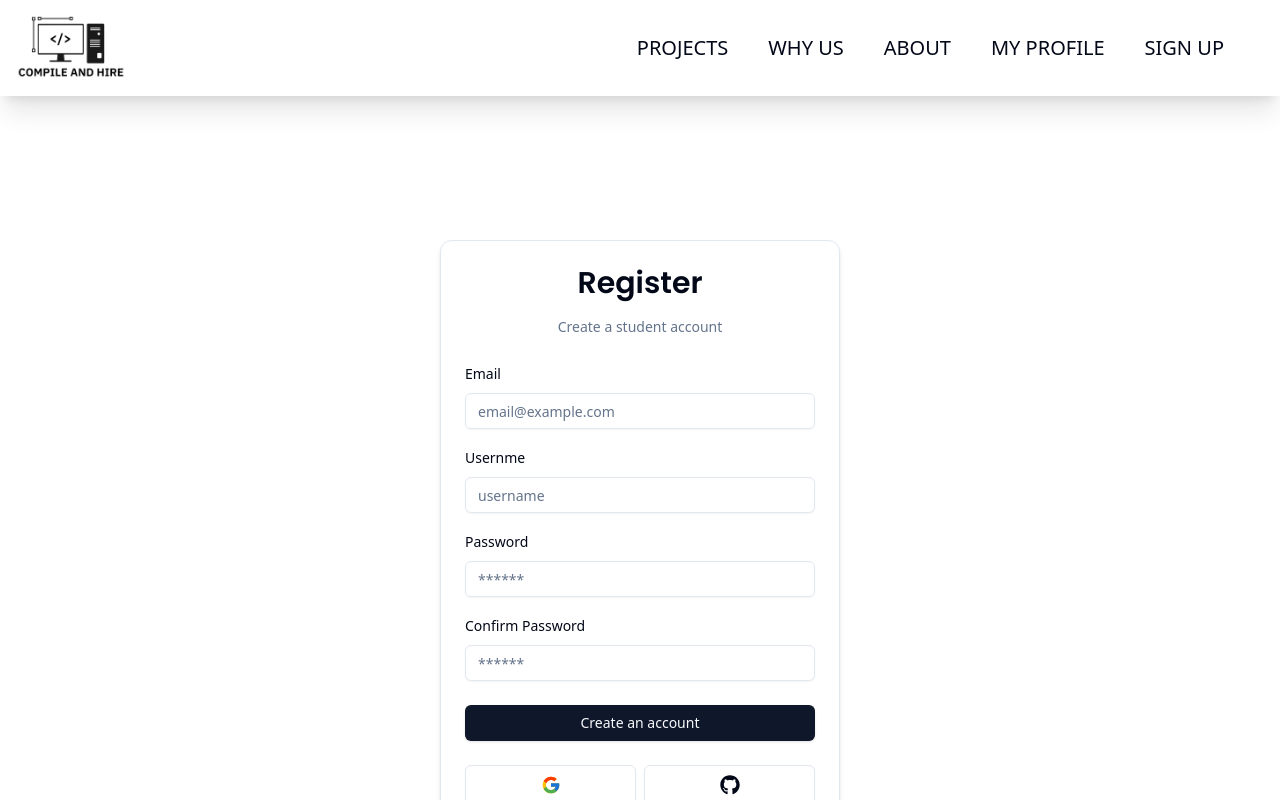
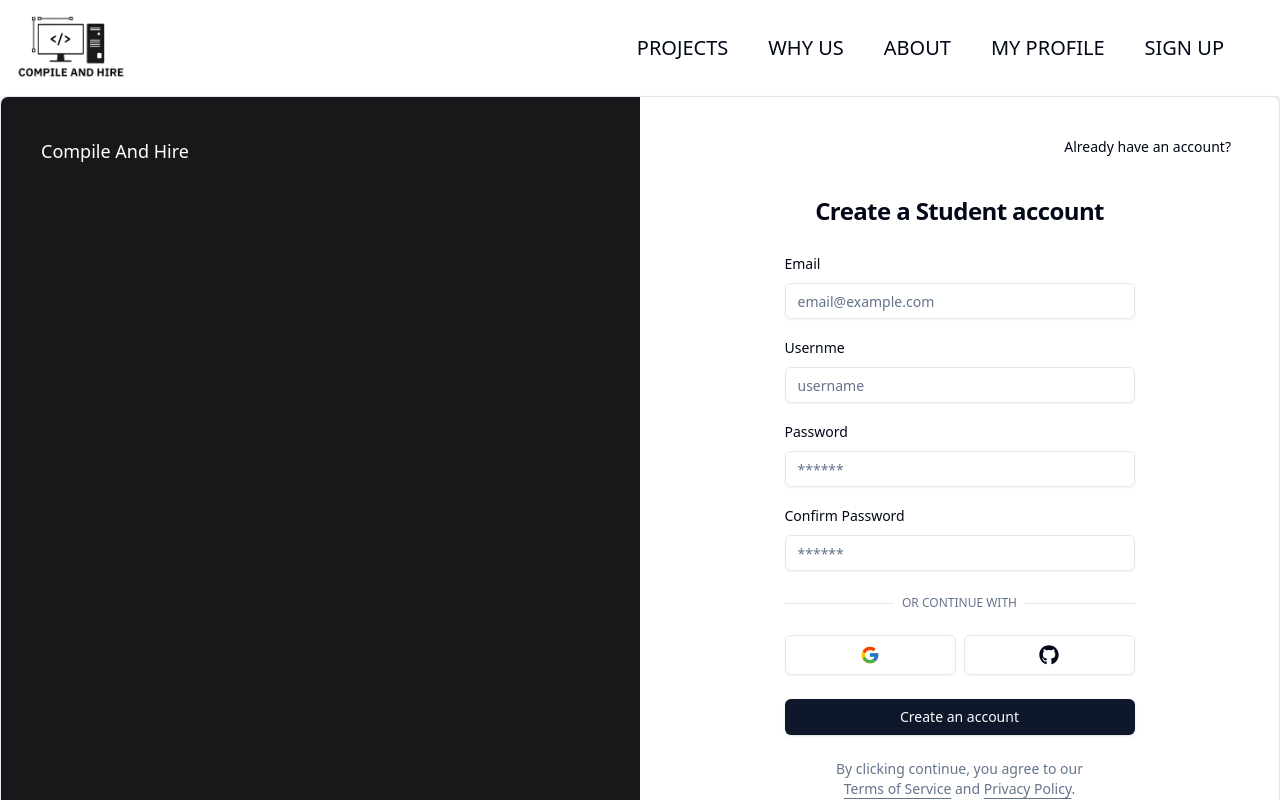
Before and after one commit to thomasbulll/Compile-And-Hire, a Next.js app: page /auth/student-register in a window 1280 px wide. Shown: the top 800 px of the page. Built offline with nearby package versions, Linux system fonts and the light colour scheme; no server answers.

Commit message:
Improve Student Signup aesthetics

```diff
--- a/app/auth/business-register/page.tsx
+++ b/app/auth/business-register/page.tsx
@@ -4,7 +4,7 @@ import { cn } from "@/lib/utils"
 import { buttonVariants } from "@/components/ui/button"
 import { BusinessRegisterForm } from '@/components/auth/business-register-form';
 
-export default function StudentRegisterPage() {
+export default function BusinessRegisterPage() {
   return (
     <div className="main flex justify-center items-center xl:flex-row flex-col gap-5">
       <div className="overflow-hidden rounded-[0.5rem] border bg-background shadow w-[1500px] pt-30">
--- a/app/auth/student-register/page.tsx
+++ b/app/auth/student-register/page.tsx
@@ -1,11 +1,83 @@
-'use client'
-
+import Image from "next/image"
+import Link from "next/link"
+import { cn } from "@/lib/utils"
+import { buttonVariants } from "@/components/ui/button"
 import { StudentRegisterForm } from '@/components/auth/student-register-form';
 
 export default function StudentRegisterPage() {
-    return (
-      <main className="main pt-36 flex justify-center items-center xl:flex-row flex-col gap-5">
-        <StudentRegisterForm />
-      </main>
-    );
+  return (
+    <div className="main flex justify-center items-center xl:flex-row flex-col gap-5">
+      <div className="overflow-hidden rounded-[0.5rem] border bg-background shadow w-[1500px] pt-30">
+        <div className="md:hidden">
+          <Image
+            src="/examples/authentication-light.png"
+            width={1280}
+            height={843}
+            alt="Authentication"
+            className="block dark:hidden"
+          />
+          <Image
+            src="/examples/authentication-dark.png"
+            width={1280}
+            height={843}
+            alt="Authentication"
+            className="hidden dark:block"
+          />
+        </div>
+        <div className="container relative hidden h-[800px] flex-col items-center justify-center md:grid lg:max-w-none lg:grid-cols-2 lg:px-0">
+          <Link
+            href="/auth/login"
+            className={cn(
+              buttonVariants({ variant: "ghost" }),
+              "absolute right-4 top-4 md:right-8 md:top-8"
+            )}
+          >
+            Already have an account?
+          </Link>
+          <div className="relative hidden h-full flex-col bg-muted p-10 text-white lg:flex dark:border-r">
+            <div className="absolute inset-0 bg-zinc-900" />
+            <div className="relative z-20 flex items-center text-lg font-medium">
+              Compile And Hire
+            </div>
+            {/* TODO: Add Testimony */}
+            <div className="relative z-20 mt-auto">
+              <blockquote className="space-y-2">
+                <p className="text-lg">
+                  {/* &ldquo;&rdquo; */}
+                </p>
+                <footer className="text-sm"></footer>
+              </blockquote>
+            </div>
+          </div>
+          <div className="lg:p-8">
+            <div className="mx-auto flex w-full flex-col justify-center space-y-6 sm:w-[350px]">
+              <div className="flex flex-col space-y-2 text-center">
+                <h1 className="text-2xl font-semibold tracking-tight">
+                  Create a Student account
+                </h1>
+              </div>
+              <StudentRegisterForm />
+              <p className="px-8 text-center text-sm text-muted-foreground">
+                By clicking continue, you agree to our{" "}
+                <Link
+                  href="/terms"
+                  className="underline underline-offset-4 hover:text-primary"
+                >
+                  Terms of Service
+                </Link>{" "}
+                and{" "}
+                <Link
+                  href="/privacy"
+                  className="underline underline-offset-4 hover:text-primary"
+                >
+                  Privacy Policy
+                </Link>
+                .
+              </p>
+            </div>
+          </div>
+        </div>
+      </div>
+    </div>
+  )
   }
--- a/components/auth/student-register-form.tsx
+++ b/components/auth/student-register-form.tsx
@@ -19,6 +19,7 @@ import { Button } from '@/components/ui/button';
 import { FormError } from "@/components/form-error";
 import { FormSuccess } from "@/components/form-success";
 import { register } from "@/actions/register";
+import { Social } from "./social";
 
 export const StudentRegisterForm = () => {
 
@@ -50,12 +51,6 @@ export const StudentRegisterForm = () => {
     }
 
     return (
-        <CardWrapper
-        headerLabel="Create a student account"
-        backButtonHref="/auth/login"
-        backButtonLabel="Already have an account?"
-        headerTitle="Register"
-        showSocial>
         <Form {...form}>
             <form
             onSubmit={form.handleSubmit(onSubmit)}
@@ -133,6 +128,17 @@ export const StudentRegisterForm = () => {
                     )}
                     />
                 </div>
+                <div className="relative">
+                    <div className="absolute inset-0 flex items-center">
+                        <span className="w-full border-t" />
+                    </div>
+                    <div className="relative flex justify-center text-xs uppercase">
+                        <span className="bg-background px-2 text-muted-foreground">
+                            Or continue with
+                        </span>
+                    </div>
+                </div>
+                <Social/>
                 <FormError message={error} />
                 <FormSuccess message={success} />
                 <Button
@@ -144,6 +150,5 @@ export const StudentRegisterForm = () => {
 
             </form>
         </Form>
-        </CardWrapper>
     )
 }
```
Lines whose indentation alone changed are shown as unchanged.
